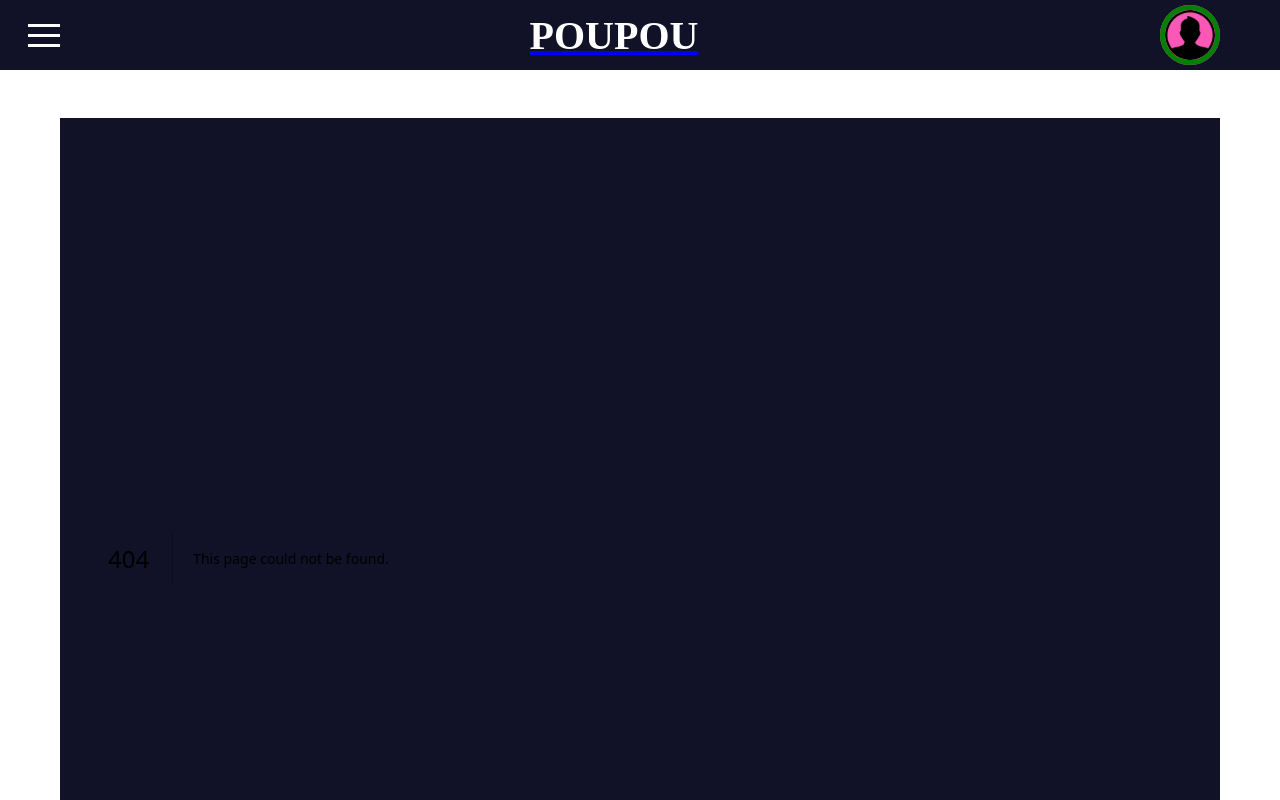
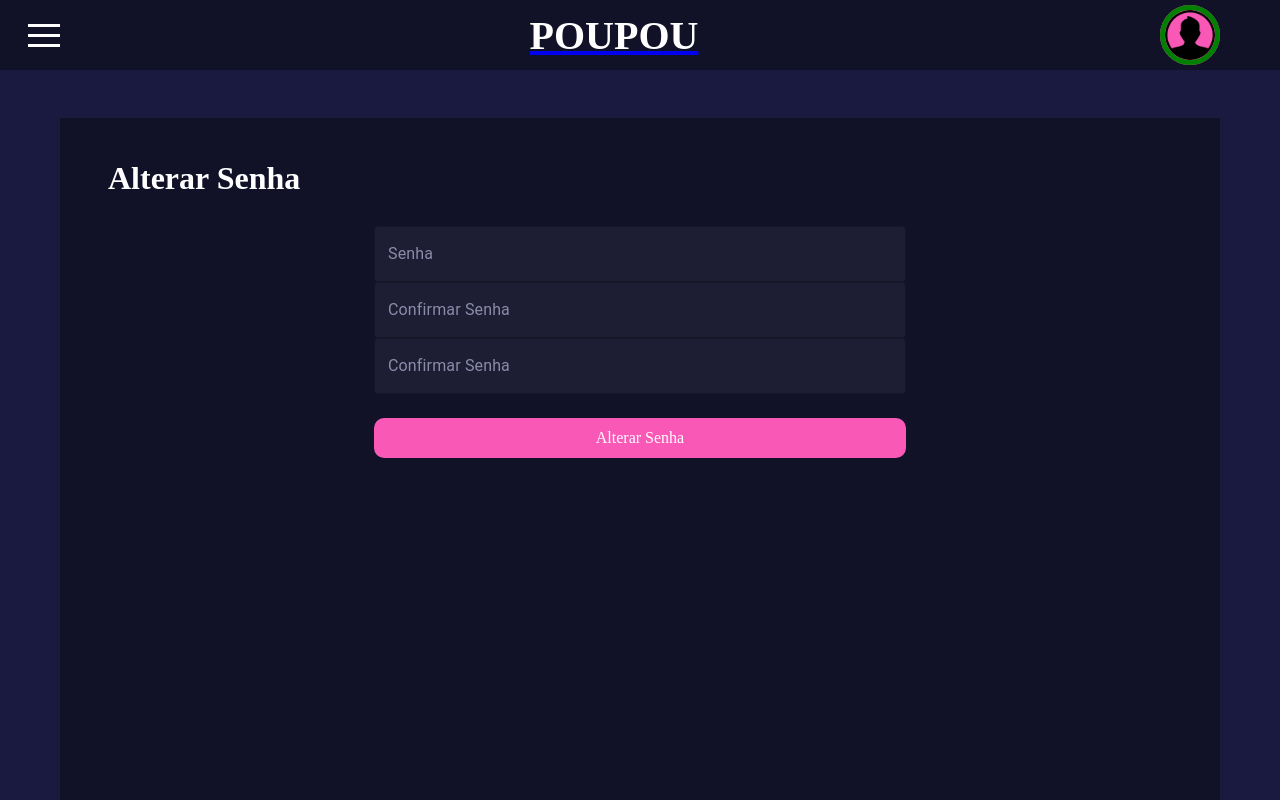
Before and after one commit to eduardogw06/poupou-front, a Next.js app: page /update-password in a window 1280 px wide. Before the commit this address had no page. Shown: the top 800 px of the page. Built offline with nearby package versions, Linux system fonts and the light colour scheme; no server answers; sample sign-in values are in the browser's storage.

Commit message:
feat: update password

```diff
--- /dev/null
+++ b/src/components/pages/update-password/UpdatePassword.styles.ts
@@ -0,0 +1,34 @@
+import styled from "styled-components";
+
+const Container = styled.div`
+    display: flex;
+    flex-direction: column;
+    width: 100%;
+`;
+
+const FormContainer = styled.form`
+    display: flex;
+    flex-direction: column;
+    width: 50%;
+
+    > * {
+        &:first-child {
+            margin-top: 0px;
+        }
+
+        margin-top: 24px;
+    }
+`;
+
+const InputContainer = styled.div`
+    display: flex;
+    flex-direction: row ;
+    align-content: center;
+    justify-content: center;
+`;
+
+export {
+    InputContainer,
+    FormContainer,
+    Container
+}
--- /dev/null
+++ b/src/pages/update-password/index.tsx
@@ -0,0 +1,146 @@
+import { Alert, Snackbar } from "@mui/material";
+import Router from "next/router";
+import { useEffect, useState } from "react";
+import { useForm } from "react-hook-form";
+import Button from "../../components/common/Button/Button";
+import Input from "../../components/common/Input/Input";
+import PageTitle from "../../components/common/PageTitle/PageTitle";
+import {
+  Container,
+  FormContainer,
+  InputContainer,
+} from "../../components/pages/update-password/UpdatePassword.styles";
+import { updatePassword } from "../../services/updatePassword";
+import { IApiResponse } from "../../types/IApiResponse";
+import { IUpdatePasswordPayload } from "../../types/IUpdatePasswordPayload";
+
+interface IError {
+  hasError: boolean;
+  message: string;
+}
+
+const defaultValues: IUpdatePasswordPayload = {
+  oldPassword: "",
+  newPassword: "",
+  newPasswordConfirm: "",
+};
+
+const defaultError = {
+  hasError: false,
+  message: "",
+};
+
+const UpdatePassword = () => {
+  const {
+    register,
+    watch,
+    handleSubmit,
+    setValue,
+    // formState: { errors },
+  } = useForm({ defaultValues });
+
+  useEffect(() => {
+    register("oldPassword");
+    register("newPassword");
+    register("newPasswordConfirm");
+  }, [register]);
+
+  const [isLoading, setIsLoading] = useState<boolean>(false);
+  const [buttonDisabled, setButtonDisabled] = useState<boolean>(false);
+  const [error, setError] = useState<IError>(defaultError);
+  const [feedbackOpened, setFeedbackOpened] = useState<boolean>(false);
+
+  const handleClose = () => {
+    localStorage.removeItem("sessionToken");
+    Router.reload();
+  };
+
+  const onSubmit = async (data: IUpdatePasswordPayload) => {
+    setError(defaultError);
+    setIsLoading(true);
+    setButtonDisabled(true);
+
+    const result = (await updatePassword(data)) as IApiResponse;
+
+    if (result.success) {
+      setIsLoading(false);
+      setButtonDisabled(false);
+      setFeedbackOpened(true);
+    } else {
+      setError({
+        hasError: true,
+        message: result.message,
+      });
+      setIsLoading(false);
+      setButtonDisabled(false);
+    }
+  };
+
+  return (
+    <Container>
+      <PageTitle>Alterar Senha</PageTitle>
+      <InputContainer>
+        <FormContainer method="post" onSubmit={handleSubmit(onSubmit)}>
+          <Input
+            id="oldPassword"
+            label="Senha"
+            type="password"
+            variant="outlined"
+            size="medium"
+            value={watch("oldPassword")}
+            fullWidth={true}
+            onChange={(e: any): void => setValue("oldPassword", e.target.value)}
+            error={error.hasError}
+          />
+          <Input
+            id="newPassword"
+            label="Confirmar Senha"
+            type="password"
+            variant="outlined"
+            size="medium"
+            value={watch("newPassword")}
+            fullWidth={true}
+            onChange={(e: any): void => setValue("newPassword", e.target.value)}
+            error={error.hasError}
+          />
+
+          <Input
+            id="newPasswordConfirm"
+            label="Confirmar Senha"
+            type="password"
+            variant="outlined"
+            size="medium"
+            value={watch("newPasswordConfirm")}
+            fullWidth={true}
+            onChange={(e: any): void =>
+              setValue("newPasswordConfirm", e.target.value)
+            }
+            error={error.hasError}
+            helperText={error.message}
+          />
+
+          <Button
+            type="submit"
+            text="Alterar Senha"
+            size="medium"
+            fullWidth={true}
+            loading={isLoading}
+            disabled={buttonDisabled}
+          />
+        </FormContainer>
+      </InputContainer>
+
+      <Snackbar
+        open={feedbackOpened}
+        autoHideDuration={3000}
+        onClose={handleClose}
+      >
+        <Alert onClose={handleClose} severity="success" sx={{ width: "100%" }}>
+          Senha alterada com sucesso!
+        </Alert>
+      </Snackbar>
+    </Container>
+  );
+};
+
+export default UpdatePassword;
--- /dev/null
+++ b/src/services/updatePassword.ts
@@ -0,0 +1,27 @@
+import { IApiResponse } from "../types/IApiResponse";
+import { IUpdatePasswordPayload } from "../types/IUpdatePasswordPayload";
+import api from "../utils/api";
+import { getSessionTokenHeader } from "../utils/getSessionToken";
+
+export const updatePassword = async (payload: IUpdatePasswordPayload): Promise<IApiResponse> => {
+    try {
+        const config = getSessionTokenHeader();
+        const response = await api.patch('/users/update-password', payload, config);
+        if (response.status === 200) {
+            return new Promise((resolve: (value: IApiResponse) => void): any =>
+                resolve({ success: true }));
+        }
+
+    } catch (error) {
+        const { message } = error.response.data
+        if (message) {
+            return new Promise((resolve: (value: IApiResponse) => void): void =>
+                resolve({ success: false, message: message }))
+        }
+
+        return new Promise(
+            (resolve: (value: IApiResponse) => void): void =>
+                resolve({ success: false, message: process.env.NEXT_PUBLIC_API_DEFAULT_ERROR })
+        );
+    }
+}
--- /dev/null
+++ b/src/types/IUpdatePasswordPayload.ts
@@ -0,0 +1,5 @@
+export interface IUpdatePasswordPayload {
+    oldPassword: string;
+    newPassword: string;
+    newPasswordConfirm: string;
+}
```
